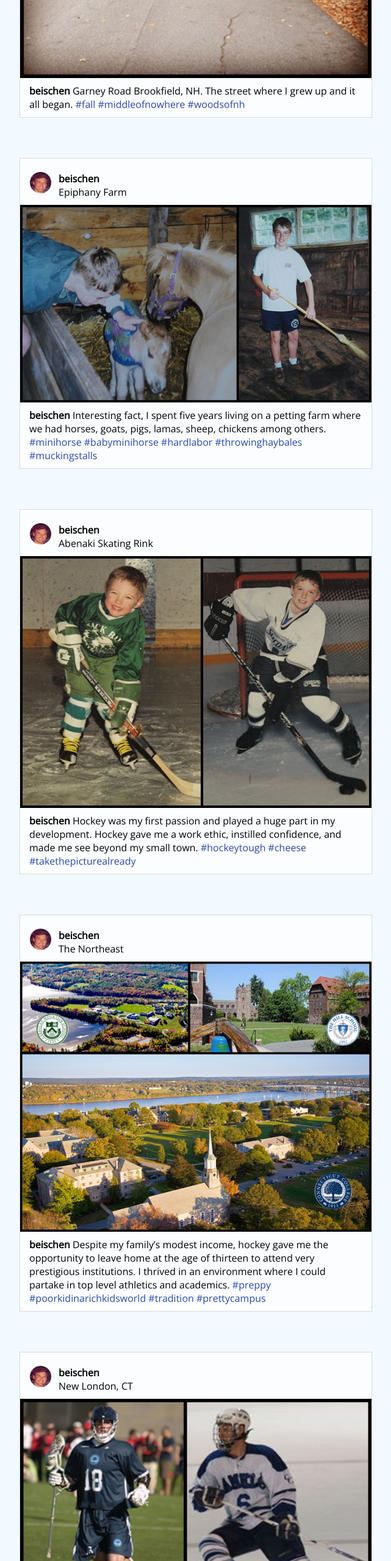
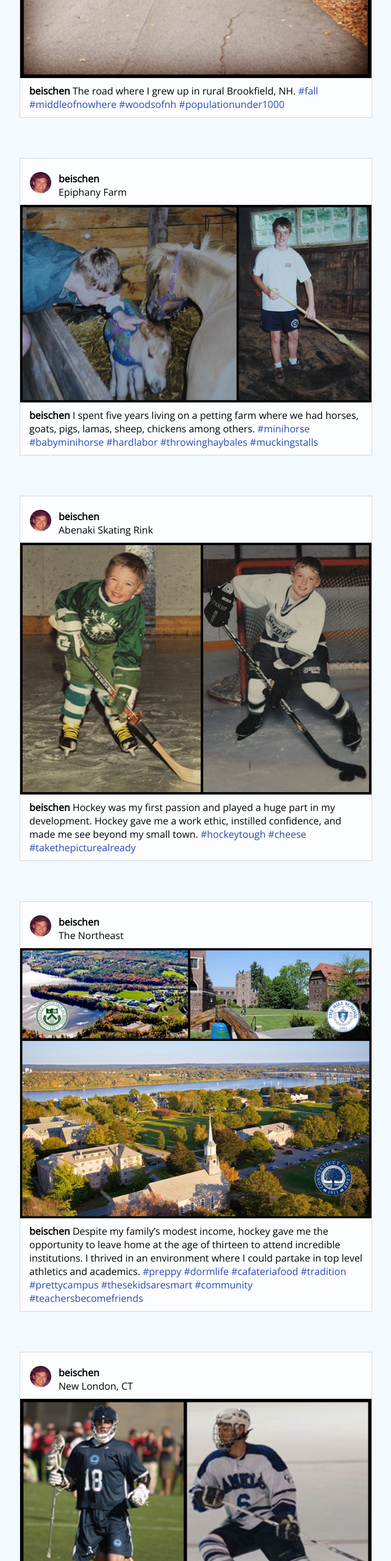
Before and after one commit to beneischen/-beischen, a plain HTML site: page index.html in a window 1280 px wide. Shown: the part 1320-3880 px from the top of the page at 61% size, without its empty margins (319-960 px from the left). Drawn offline with nearby package versions, Linux system fonts and the light colour scheme.

Commit message:
Updated text
Updated descriptions and #

```diff
--- a/index.html
+++ b/index.html
@@ -59,7 +59,7 @@
 		<br>
 		<img src="./images/1.jpg" class="image-div" />
 		<div style="padding-left: 15px; padding-right: 15px; padding-bottom: 10px; padding-top: 10px">
-			<b>beischen</b> Garney Road Brookfield, NH. The street where I grew up and it all began. <span style="color:#2949b2;"> #fall #middleofnowhere #woodsofnh </span>
+			<b>beischen</b> The road where I grew up in rural Brookfield, NH. <span style="color:#2949b2;"> #fall #middleofnowhere #woodsofnh #populationunder1000 </span>
 		</div>
 	</div>
 
@@ -77,7 +77,7 @@
 		<br>
 		<img src="./images/2.jpg" class="image-div" />
 		<div style="padding-left: 15px; padding-right: 15px; padding-bottom: 10px; padding-top: 10px">
-			<b>beischen</b> Interesting fact, I spent five years living on a petting farm where we had horses, goats, pigs, lamas, sheep, chickens among others. <span style="color:#2949b2;"> #minihorse #babyminihorse #hardlabor #throwinghaybales #muckingstalls </span>
+			<b>beischen</b> I spent five years living on a petting farm where we had horses, goats, pigs, lamas, sheep, chickens among others. <span style="color:#2949b2;"> #minihorse #babyminihorse #hardlabor #throwinghaybales #muckingstalls </span>
 		</div>
 
 	</div>
@@ -115,7 +115,7 @@
 		<br>
 		<img src="./images/4.jpg" class="image-div" />
 		<div style="padding-left: 15px; padding-right: 15px; padding-bottom: 10px; padding-top: 10px">
-			<b>beischen</b> Despite my family’s modest income, hockey gave me the opportunity to leave home at the age of thirteen to attend very prestigious institutions. I thrived in an environment where I could partake in top level athletics and academics. <span style="color:#2949b2;"> #preppy #poorkidinarichkidsworld #tradition #prettycampus </span>
+			<b>beischen</b> Despite my family’s modest income, hockey gave me the opportunity to leave home at the age of thirteen to attend incredible institutions. I thrived in an environment where I could partake in top level athletics and academics. <span style="color:#2949b2;"> #preppy #dormlife #cafateriafood #tradition #prettycampus #thesekidsaresmart #community #teachersbecomefriends </span>
 
 		</div>
 	</div>
@@ -134,7 +134,7 @@
 		<br>
 		<img src="./images/5.jpg" class="image-div" />
 		<div style="padding-left: 15px; padding-right: 15px; padding-bottom: 10px; padding-top: 10px">
-			<b>beischen</b> During college I led a double life with teammates from two varsity teams as well as another team dedicated to mathematics. <span style="color:#2949b2;"> #jockquant #mathematicsofsport #mathbuddies #allacademicteam #NESCAC </span>
+			<b>beischen</b> During college I led a dual life as a member of two varsity teams as well as another team dedicated to mathematics. <span style="color:#2949b2;"> #jockquant #mathematicsofsport #mathbuddies #allacademicteam #NESCAC </span>
 
 
 		</div>
@@ -197,7 +197,7 @@
 		<br>
 		<img src="./images/8.jpg" class="image-div" />
 		<div style="padding-left: 15px; padding-right: 15px; padding-bottom: 10px; padding-top: 10px">
-			<b>beischen</b> CrossFit helps me stay in shape now that I am not playing competitive sports. The community is always fun and supportive.  <span style="color:#2949b2;"> #pickthingsupandputthemdown #functionalfitness #firstplace
+			<b>beischen</b> CrossFit helps me to stay in shape and fuel my competitive fire now that I'm no longer involved in copetitive sports. Another plus, the community is incredibly fun and supportive.  <span style="color:#2949b2;"> #pickthingsupandputthemdown #functionalfitness #firstplace #deathbyburpees
  </span>
 
 
```
